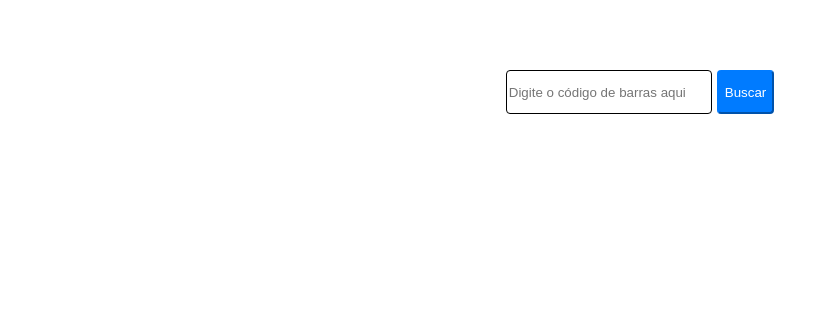
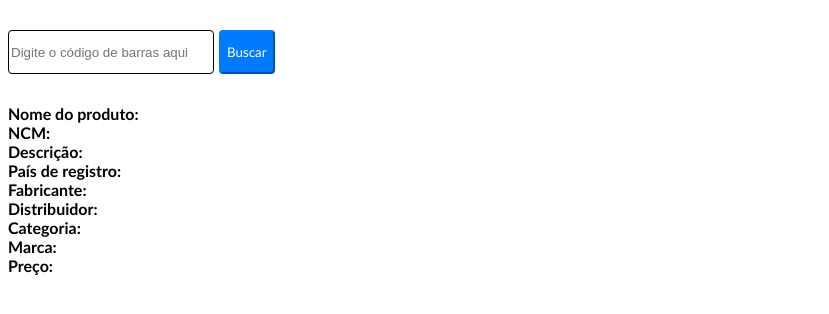
Before and after one commit to kurv12/infoProdutos, a Vue app: page / in a window 1280 px wide. Shown: the top 314 px of the page, without its empty margins (0-829 px from the left). Built offline with nearby package versions, Linux system fonts and the light colour scheme; no server answers.

Commit message:
esse troço

```diff
--- a/src/Ipega/produtos.js
+++ b/src/Ipega/produtos.js
@@ -3,6 +3,6 @@ import { http } from './config'
 export default{
 
     listar:() => {
-        return http.get('')
+        return http.get()
     }
 }
--- a/src/components/Search.vue
+++ b/src/components/Search.vue
@@ -1,12 +1,20 @@
 <template>
     <header>
         <div class="buscador">
-            <input type="text" id="txt_busca" name="text" placeholder="Digite o código de barras aqui">
-            <button class="btn_busca">Buscar</button>
+            <input type="text" id="txt_busca" name="text" placeholder="Digite o código de barras aqui" v-model="codigo">
+            <button class="btn_busca" >Buscar</button>
         </div>
-        <tr>
-           <td></td>
-        </tr>
+        <div class="resultado">
+            <span class="nome_produto">Nome do produto: </span><br>
+            <span class="ncm_produto">NCM:</span><br>
+            <span class="desc_produto">Descrição:</span><br>
+            <span class="pais_produto">País de registro:</span><br>
+            <span class="fabricante_produto">Fabricante:</span><br>
+            <span class="distribuidor_produto">Distribuidor:</span><br>
+            <span class="categoria_produto">Categoria:</span><br>
+            <span class="marca_produto">Marca:</span><br>
+            <span class="preco_produto">Preço:</span>
+        </div>
     </header>
 </template>
 
@@ -17,8 +25,8 @@
 <style>
 .buscador {
     display: flex;
-    margin-top: 70px;
-    justify-content: center;
+    margin-top: 30px;
+    font-family: 'Trebuchet MS', 'Lucida Sans Unicode', 'Lucida Grande', 'Lucida Sans', Arial, sans-serif;
 }
 
 #txt_busca{
@@ -33,6 +41,15 @@
     background-color: #007bff;
     border-color: #007bff;
     color: white;
+    font-family: 'Trebuchet MS', 'Lucida Sans Unicode', 'Lucida Grande', 'Lucida Sans', Arial, sans-serif;
     border-radius: .25rem;
 }
+
+.resultado {
+    display: inline-block;
+    justify-content: center;
+    margin-top: 30px;
+    font-weight: bolder;
+    font-family: 'Trebuchet MS', 'Lucida Sans Unicode', 'Lucida Grande', 'Lucida Sans', Arial, sans-serif;
+}
 </style>
```
